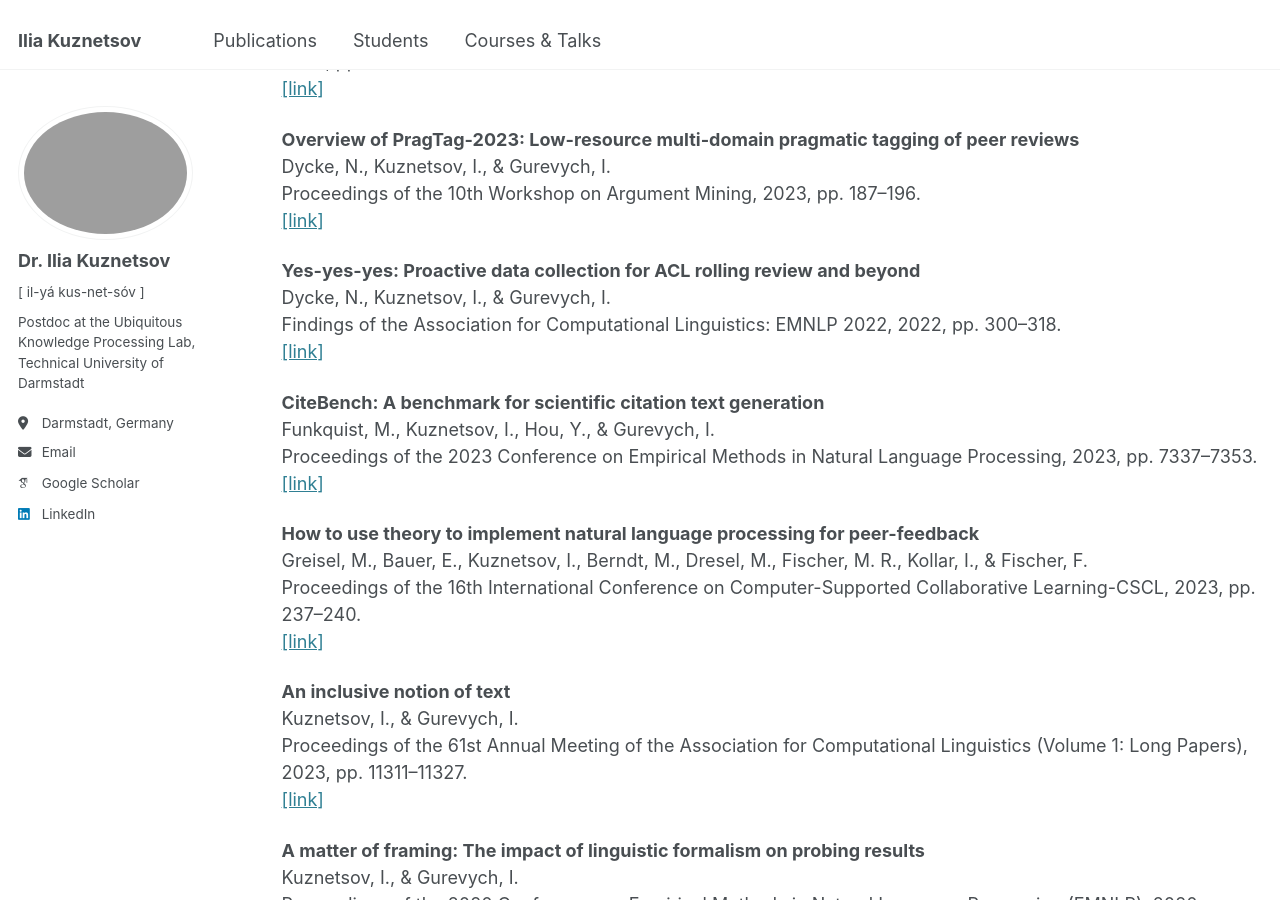
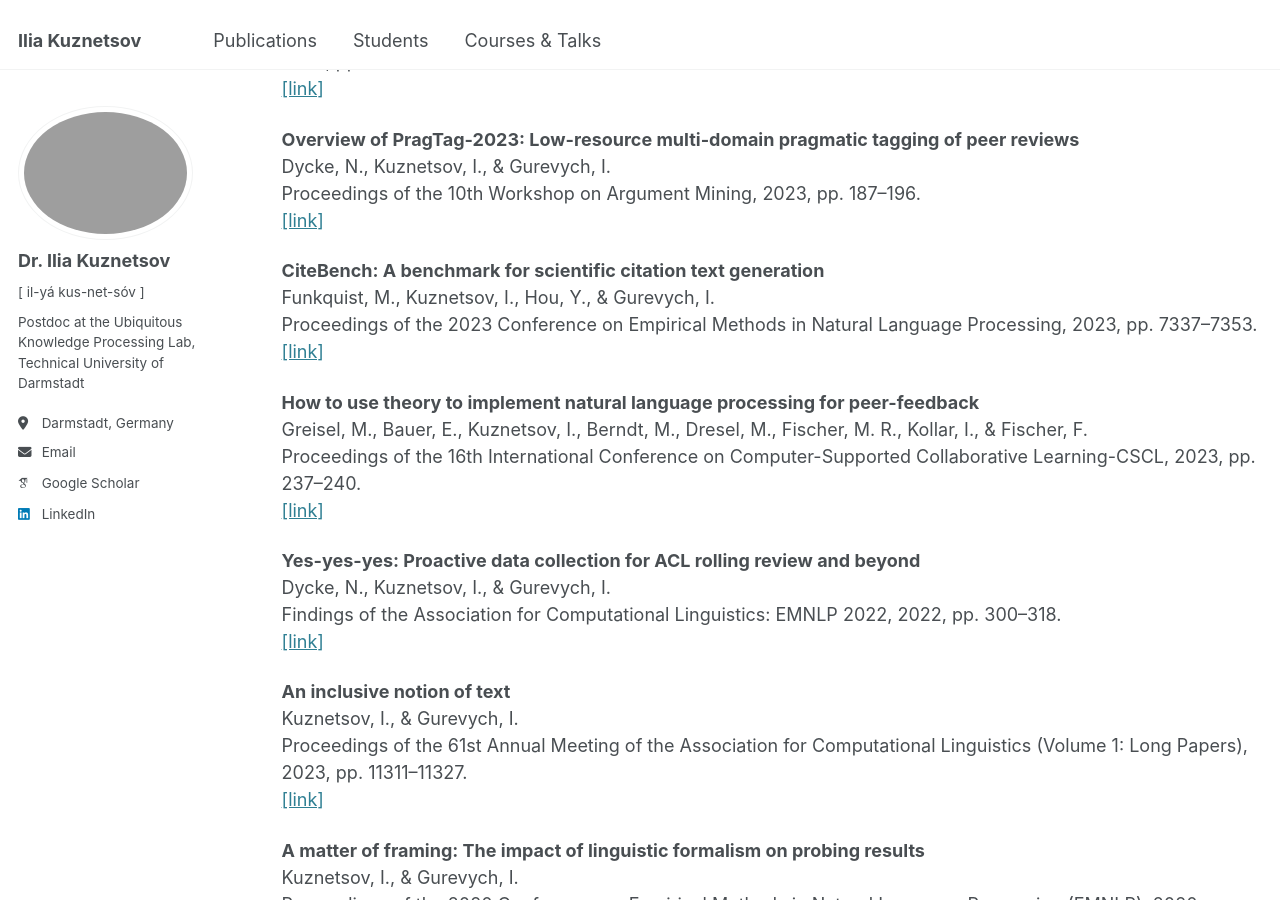
Before and after one commit to iokuznetsov/iokuznetsov.github.io, a Jekyll site: the page built from _pages/publications.md, in a window 1280 px wide and 900 px high, scrolled down 2132 px. Built offline with Jekyll 4.4.1, drawn with Linux system fonts in a browser that asks for light colours; some web fonts are replaced; part of the change alters nothing that is shown.

```diff
--- a/_pages/publications.md
+++ b/_pages/publications.md
@@ -82,11 +82,6 @@ Dycke, N., Kuznetsov, I., & Gurevych, I.\
 Proceedings of the 10th Workshop on Argument Mining, 2023, pp. 187–196.\
 [[link]](https://aclanthology.org/2023.argmining-1.21/)
 
-**Yes-yes-yes: Proactive data collection for ACL rolling review and beyond**\
-Dycke, N., Kuznetsov, I., & Gurevych, I.\
-Findings of the Association for Computational Linguistics: EMNLP 2022, 2022, pp. 300–318.\
-[[link]](https://aclanthology.org/2022.findings-emnlp.23)
-
 **CiteBench: A benchmark for scientific citation text generation**\
 Funkquist, M., Kuznetsov, I., Hou, Y., & Gurevych, I.\
 Proceedings of the 2023 Conference on Empirical Methods in Natural Language Processing, 2023, pp. 7337–7353.\
@@ -96,6 +91,11 @@ Proceedings of the 2023 Conference on Empirical Methods in Natural Language Proc
 Greisel, M., Bauer, E., Kuznetsov, I., Berndt, M., Dresel, M., Fischer, M. R., Kollar, I., & Fischer, F.\
 Proceedings of the 16th International Conference on Computer-Supported Collaborative Learning-CSCL, 2023, pp. 237–240.\
 [[link]](https://repository.isls.org/handle/1/9202)
+
+**Yes-yes-yes: Proactive data collection for ACL rolling review and beyond**\
+Dycke, N., Kuznetsov, I., & Gurevych, I.\
+Findings of the Association for Computational Linguistics: EMNLP 2022, 2022, pp. 300–318.\
+[[link]](https://aclanthology.org/2022.findings-emnlp.23)
 
 **An inclusive notion of text**\
 Kuznetsov, I., & Gurevych, I.\
```
